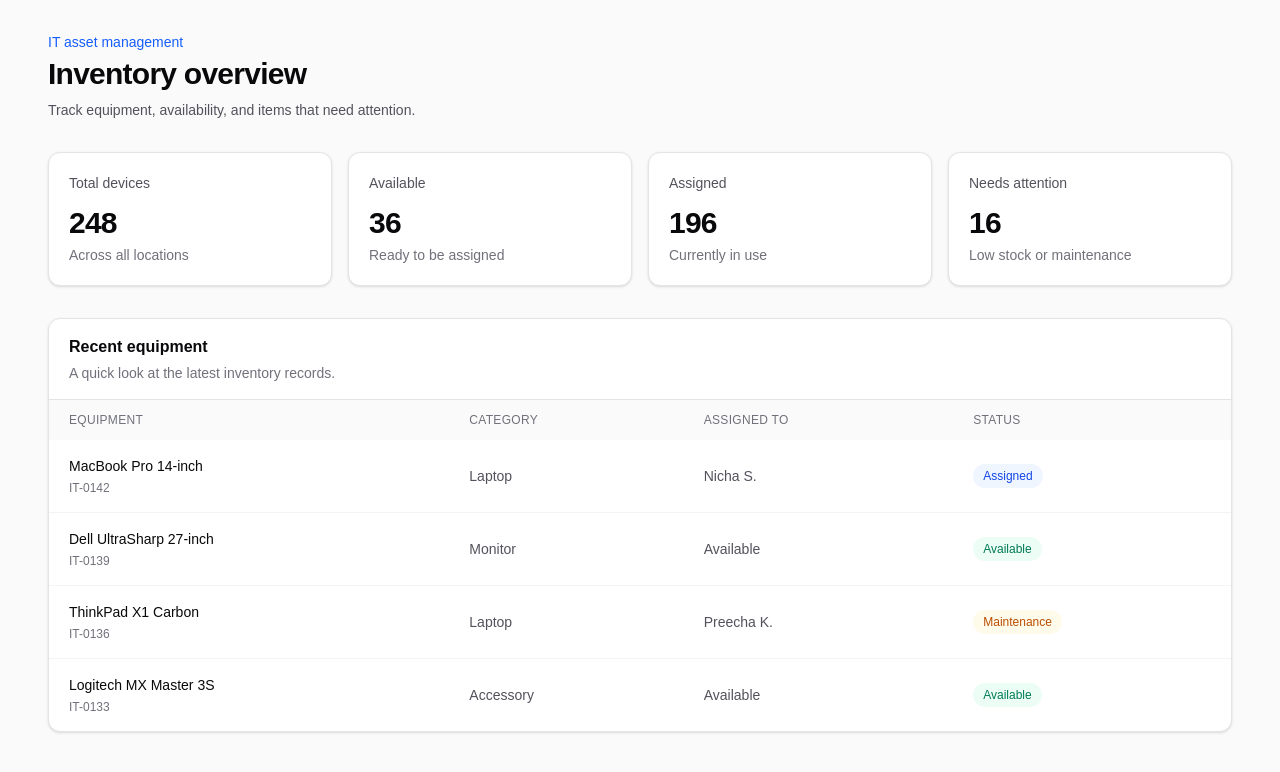
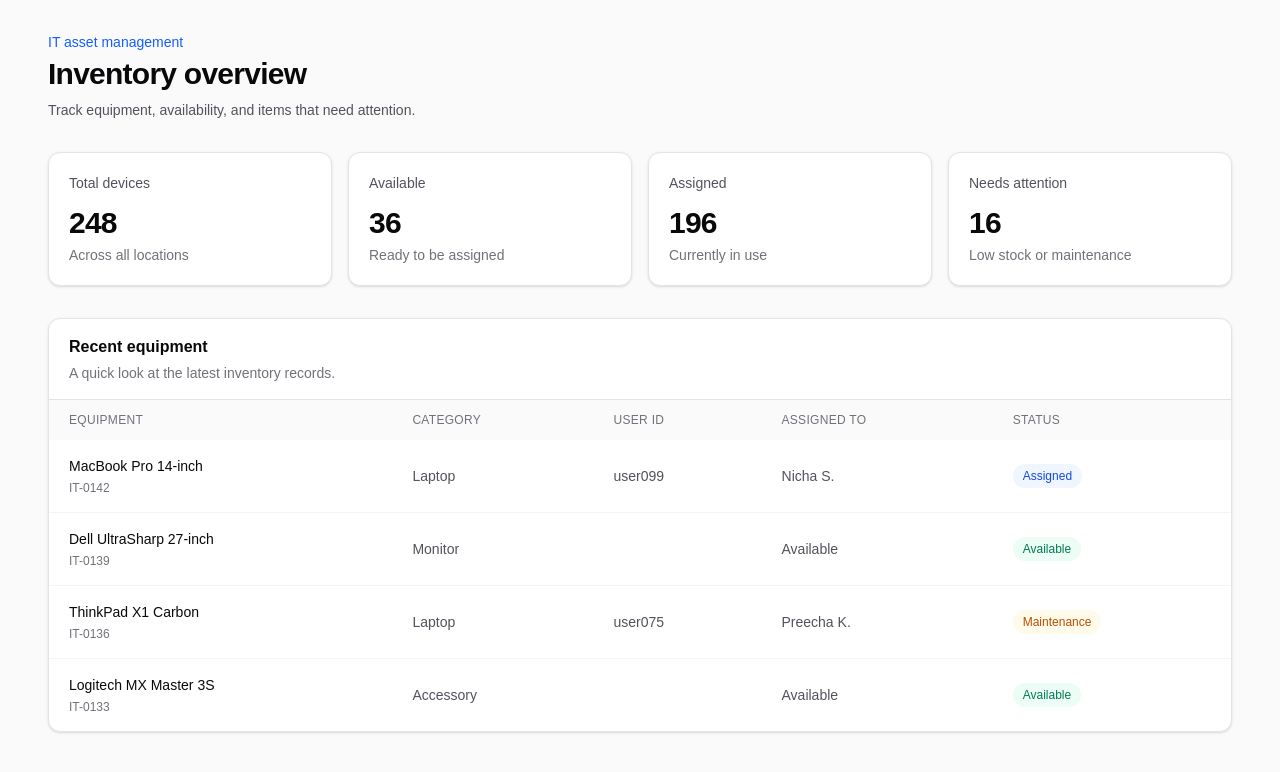
Before and after one commit to PunnannIce/IT-Project, a Next.js app in the folder it-stock-dashboard/: page / in a window 1280 px wide. Shown: the top 772 px of the page. Built offline with nearby package versions, Linux system fonts and the light colour scheme.

Commit message:
Display User ID in device table
Adds a new 'User ID' column to the dashboard table to provide better visibility into which user is associated with an asset.

```diff
--- a/it-stock-dashboard/app/page.tsx
+++ b/it-stock-dashboard/app/page.tsx
@@ -123,6 +123,9 @@ export default function Home() {
                     Category
                   </th>
                   <th className="px-5 py-3 font-medium" scope="col">
+                    User ID
+                  </th>
+                  <th className="px-5 py-3 font-medium" scope="col">
                     Assigned to
                   </th>
                   <th className="px-5 py-3 font-medium" scope="col">
@@ -146,6 +149,9 @@ export default function Home() {
                       {device.category}
                     </td>
                     <td className="px-5 py-4 text-zinc-600 dark:text-zinc-300">
+                      {device.userid}
+                    </td>
+                    <td className="px-5 py-4 text-zinc-600 dark:text-zinc-300">
                       {device.assignee}
                     </td>
                     <td className="px-5 py-4">
```
